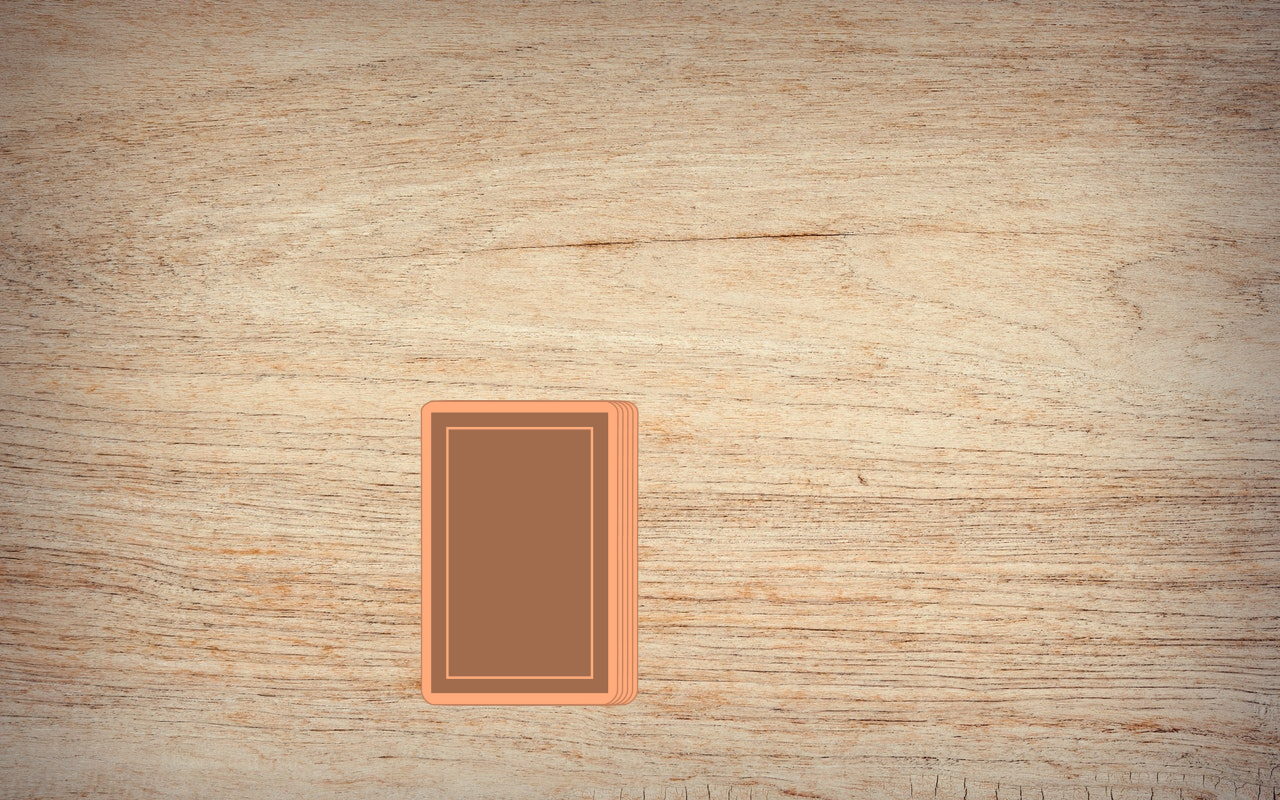
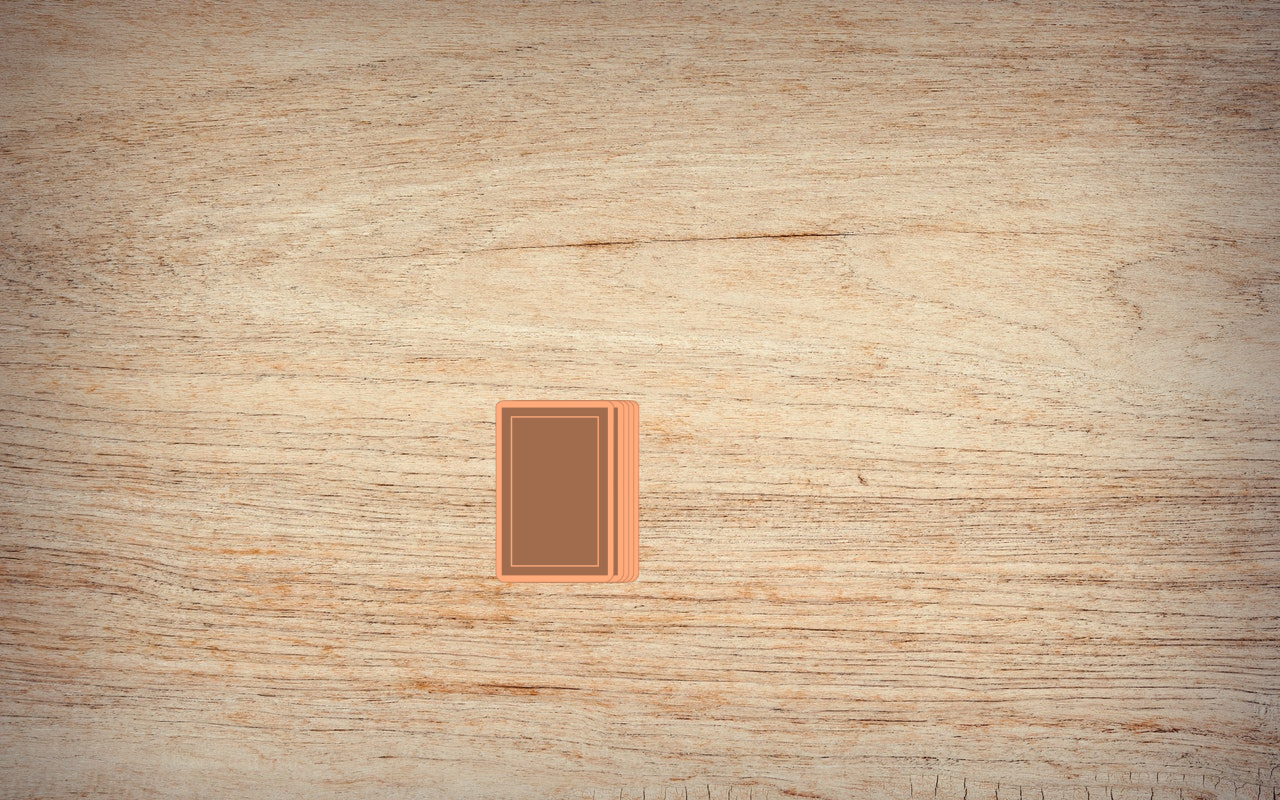
Before and after one commit to Traumzerfetzerin/Ring-of-Fire, an Angular app: page /game in a window 1280 px wide. Built offline with nearby package versions, Linux system fonts and the light colour scheme.

Commit message:
Animate map

```diff
--- a/src/app/game/game.component.html
+++ b/src/app/game/game.component.html
@@ -1,8 +1,9 @@
 <div class="field">
 
     <div class="card-stack">
-        <img [ngStyle]="{'right.px': i*5}" *ngFor="let c of [0,1,2,3,4]; let i = index;"
+        <img [ngStyle]="{'right.px': i*5}" *ngFor="let c of [0,1,2,3]; let i = index;"
             src="/assets/img/cards/card_cover.png" alt="">
+        <img (click)="takeCard()" [class.pick-card]="pickCardAnimation" class="top-card" style="right: 25px" src="/assets/img/cards/card_cover.png" alt="">
     </div>
 
 </div>
--- a/src/app/game/game.component.scss
+++ b/src/app/game/game.component.scss
@@ -11,8 +11,24 @@
 
 .card-stack {
     position: relative;
+
     img {
         position: absolute;
-        width: 200px;
+        width: 120px;
     }
 }
+
+.top-card {
+    cursor: pointer;
+    transition: all 125ms ease-in-out;
+
+    &:hover {
+        transform: translateY(-10px);
+        transform: scale(1.1);
+    }
+}
+
+.pick-card {
+    transition: all 125ms ease-in-out;
+    transform: scale(1.5) !important;
+}
--- a/src/app/game/game.component.ts
+++ b/src/app/game/game.component.ts
@@ -9,5 +9,9 @@
   styleUrl: './game.component.scss'
 })
 export class GameComponent {
+  pickCardAnimation = false;
 
+  takeCard() {
+    this.pickCardAnimation = true;
+  }
 }
```
